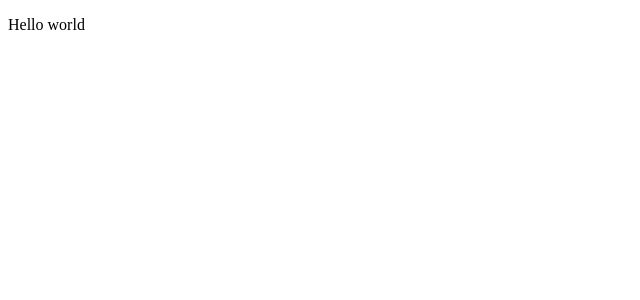
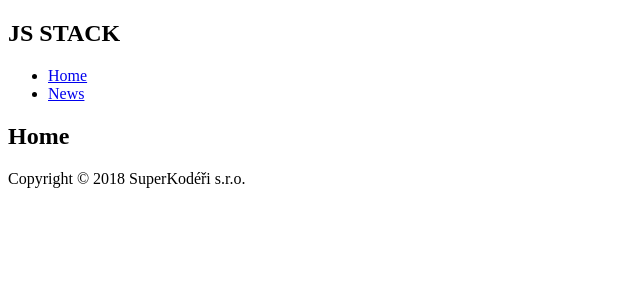
Before and after one commit to jose-pleonasm/stack, a React app: page / in a window 1280 px wide. Shown: the top 300 px of the page, without its empty margins (0-640 px from the left). Built offline with nearby package versions, Linux system fonts and the light colour scheme.

Commit message:
added router & pages

```diff
--- a/package.json
+++ b/package.json
@@ -35,6 +35,8 @@
   },
   "dependencies": {
     "react": "^16.6.3",
-    "react-dom": "^16.6.3"
+    "react-dom": "^16.6.3",
+    "react-router": "^4.4.0-beta.6",
+    "react-router-dom": "^4.4.0-beta.6"
   }
 }
--- a/src/js/components/App.js
+++ b/src/js/components/App.js
@@ -1,10 +1,18 @@
 import * as React from 'react';
+import { BrowserRouter, Route, Switch } from 'react-router-dom';
+import { routes } from '../routes';
+import { NotFound } from './pages/NotFound';
 import '../../css/index.scss';
 
 export const App = (props) => {
 	return (
-		<p>
-			Hello world
-		</p>
+		<BrowserRouter>
+			<Switch>
+				{routes.map(route => (
+					<Route key={route.path} {...route} />
+				))}
+				<Route component={NotFound} />
+			</Switch>
+		</BrowserRouter>
 	);
 };
--- /dev/null
+++ b/src/js/components/GeneralLayout.js
@@ -0,0 +1,26 @@
+import * as React from 'react';
+import { Header } from './layout/Header';
+import { Footer } from './layout/Footer';
+import { Menu } from './layout/Menu';
+
+
+export const GeneralLayout = (props) => {
+	const { children } = props;
+
+	return (
+		<div>
+			<header role="banner">
+				<Header />
+			</header>
+			<nav role="navigation">
+				<Menu />
+			</nav>
+			<main role="main">
+				{children}
+			</main>
+			<footer role="contentinfo">
+				<Footer />
+			</footer>
+		</div>
+	);
+};
--- /dev/null
+++ b/src/js/components/layout/Footer.js
@@ -0,0 +1,7 @@
+import * as React from 'react';
+
+export const Footer = () => {
+	return (
+		<p>Copyright &copy; {(new Date).getFullYear()} SuperKodéři s.r.o.</p>
+	);
+};
--- /dev/null
+++ b/src/js/components/layout/Header.js
@@ -0,0 +1,7 @@
+import * as React from 'react';
+
+export const Header = () => {
+	return (
+		<h1>JS STACK</h1>
+	);
+};
--- /dev/null
+++ b/src/js/components/layout/Menu.js
@@ -0,0 +1,19 @@
+import * as React from 'react';
+import { NavLink } from 'react-router-dom';
+import { routes } from '../../routes';
+
+export const Menu = () => {
+	return (
+		<ul>
+			{routes.map(route => (
+				<li key={route.path}>
+					<NavLink to={route.path} activeClassName={activeClassName}>
+						<span>{route.title}</span>
+					</NavLink>
+				</li>
+			))}
+		</ul>
+	);
+};
+
+export const activeClassName = 'is-active';
--- /dev/null
+++ b/src/js/components/pages/Home.js
@@ -0,0 +1,12 @@
+import * as React from 'react';
+import { GeneralLayout } from '../GeneralLayout';
+
+export const Home = () => {
+	return (
+		<GeneralLayout>
+			<h1>
+				Home
+			</h1>
+		</GeneralLayout>
+	);
+};
--- /dev/null
+++ b/src/js/components/pages/News.js
@@ -0,0 +1,12 @@
+import * as React from 'react';
+import { GeneralLayout } from '../GeneralLayout';
+
+export const News = () => {
+	return (
+		<GeneralLayout>
+			<h1>
+				News
+			</h1>
+		</GeneralLayout>
+	);
+};
--- /dev/null
+++ b/src/js/components/pages/NotFound.js
@@ -0,0 +1,12 @@
+import * as React from 'react';
+import { GeneralLayout } from '../GeneralLayout';
+
+export const NotFound = () => {
+	return (
+		<GeneralLayout>
+			<h1>
+				404
+			</h1>
+		</GeneralLayout>
+	);
+};
--- /dev/null
+++ b/src/js/routes.js
@@ -0,0 +1,21 @@
+import { Home } from './components/pages/Home';
+import { News } from './components/pages/News';
+
+export const home = {
+	path: '/',
+	exact: true,
+	component: Home,
+	title: 'Home',
+};
+
+export const news = {
+	path: '/news',
+	exact: true,
+	component: News,
+	title: 'News',
+};
+
+export const routes = [
+	home,
+	news,
+];
--- a/webpack.dev.config.js
+++ b/webpack.dev.config.js
@@ -12,6 +12,7 @@ const webpackLocalConfig = (function (filename) {
 		return {};
 	}
 })('./webpack.local.config.js');
+
 
 const pluginHtml = new HtmlWebPackPlugin({
 	template: './src/index.html',
```
Also changed, not shown: 1 other file (tests, documents, lock files or other folders).
